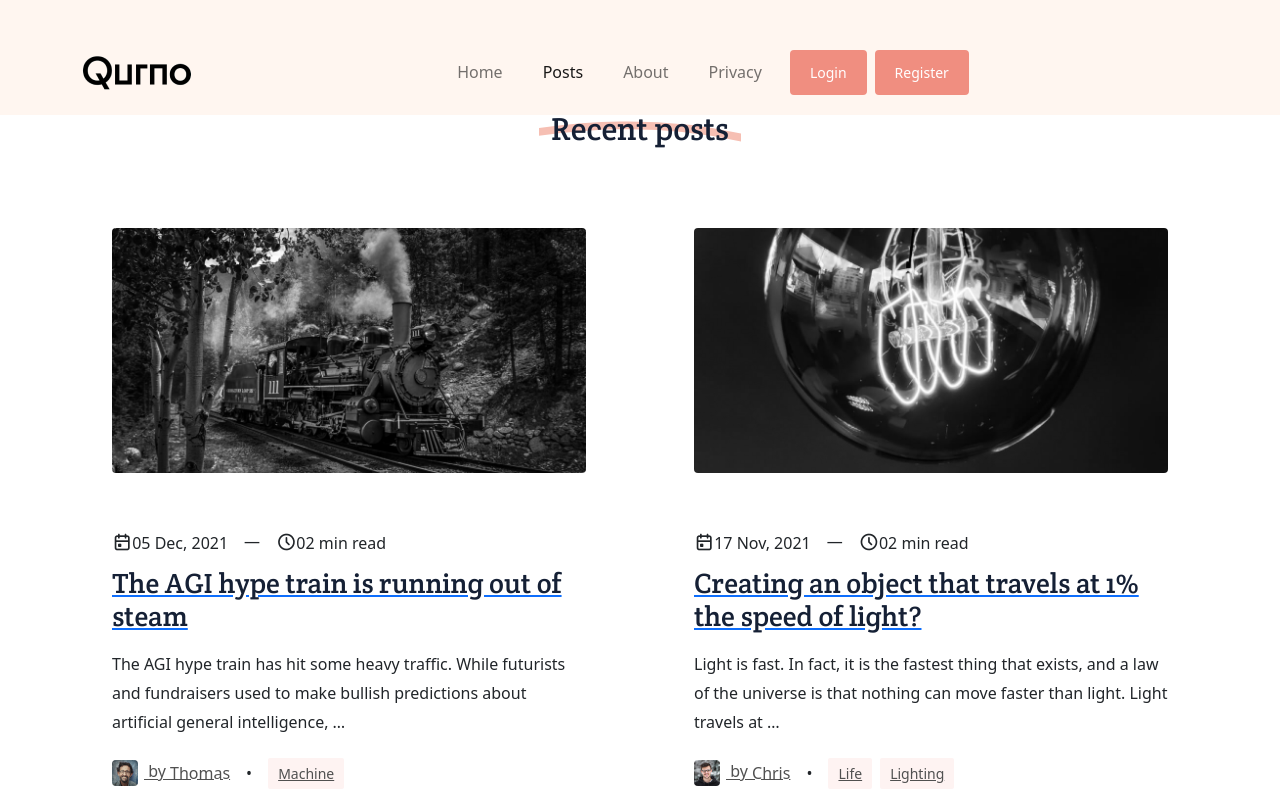
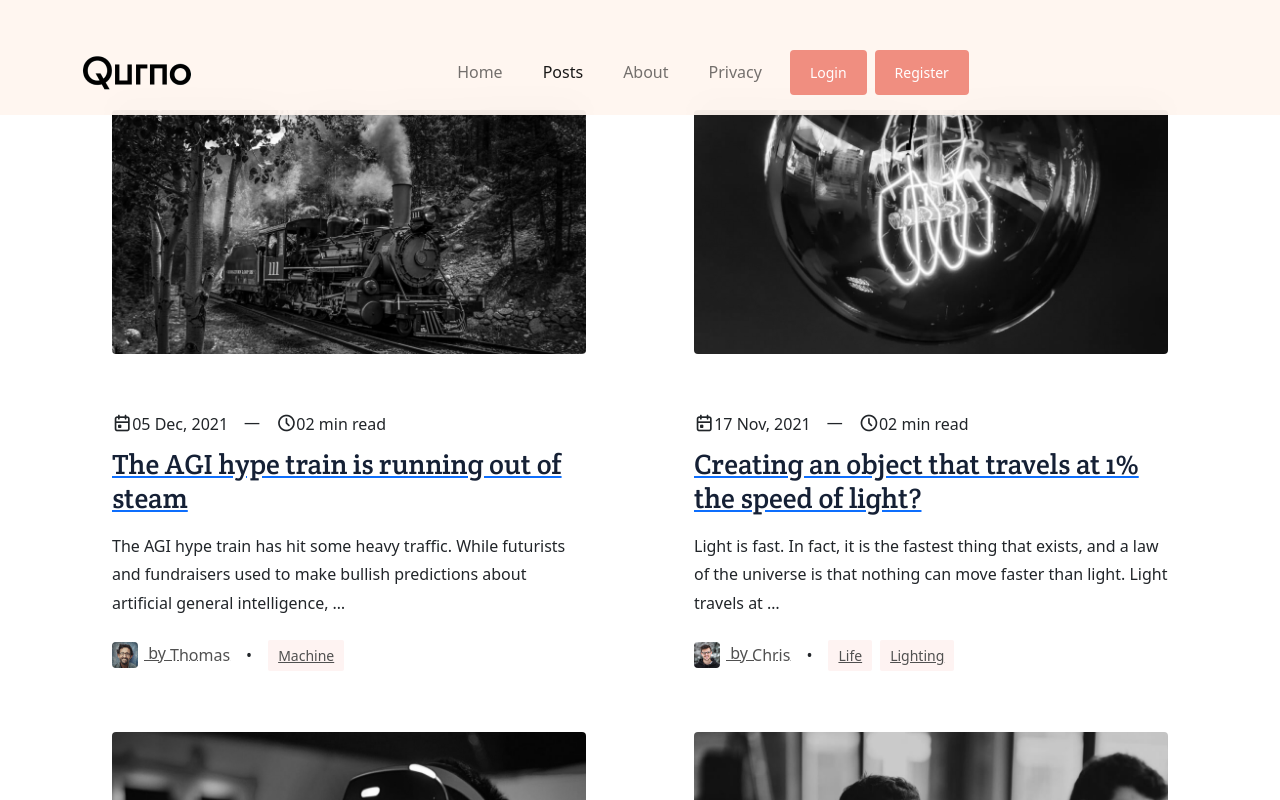
Before and after one commit to MerabetAbdelkarim/Bloger-mern-stack-, a React (Vite) app in the folder frontend/: page /articles in a window 1280 px wide. Shown: the top 800 px of the page. Built offline with nearby package versions, Linux system fonts and the light colour scheme; no server answers.

Commit message:
refactor: remove unnecessary section title from Posts component

```diff
--- a/frontend/src/pages/Articles/index.jsx
+++ b/frontend/src/pages/Articles/index.jsx
@@ -4,13 +4,6 @@ const Posts = () => {
     return (
         <section>
             <div className="container">
-                <div className="row">
-                    <div className="col-12 text-center">
-                        <h2 className="section-title">
-                            <span>Recent posts</span>
-                        </h2>
-                    </div>
-                </div>
                 <div className="row gy-5 gx-4 g-xl-5">
                     <div className="col-lg-6">
                         <article className="card post-card h-100 border-0 bg-transparent">
```
